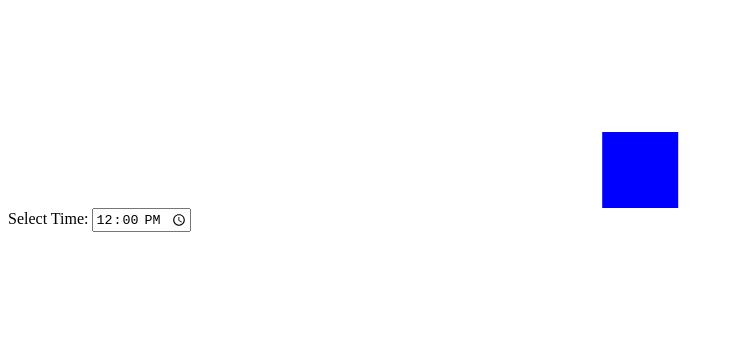
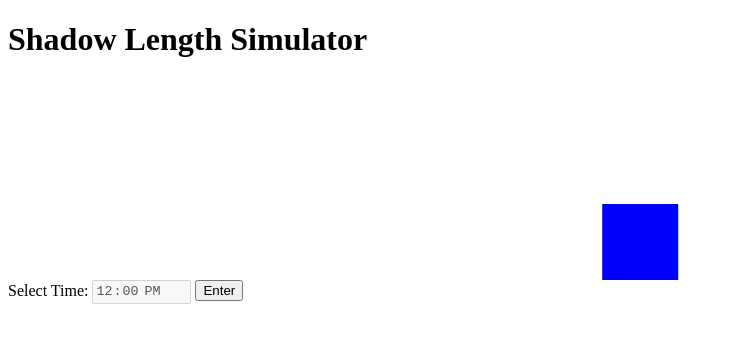
Before and after one commit to daniel-inderos/Shadow-Simulation, a plain HTML site: page index.html in a window 1280 px wide. Shown: the whole page, without its empty margins (0-733 px from the left). Drawn offline with Linux system fonts and the light colour scheme.

Commit message:
Update index.html

```diff
--- a/index.html
+++ b/index.html
@@ -7,12 +7,18 @@
     <link rel="stylesheet" href="style.css">
 </head>
 <body>
-    <div id="simulation">
-        <div id="object"></div>
-        <div id="shadow"></div>
+    <div class="container">
+        <h1>Shadow Length Simulator</h1>
+        <div id="simulation">
+            <div id="object"></div>
+            <div id="shadow"></div>
+        </div>
+        <div class="controls">
+            <label for="time">Select Time:</label>
+            <input type="time" id="time" name="time" value="12:00" disabled>
+            <button id="startBtn">Enter</button>
+        </div>
     </div>
-    <label for="time">Select Time:</label>
-    <input type="time" id="time" name="time" value="12:00">
     <script src="script.js"></script>
 </body>
 </html>
```
